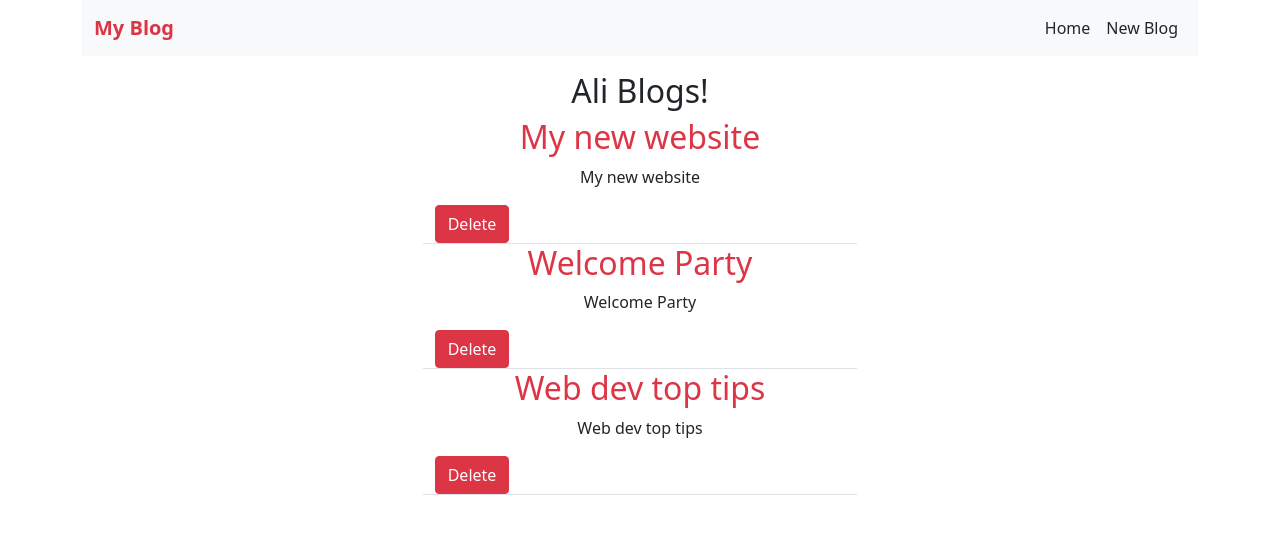
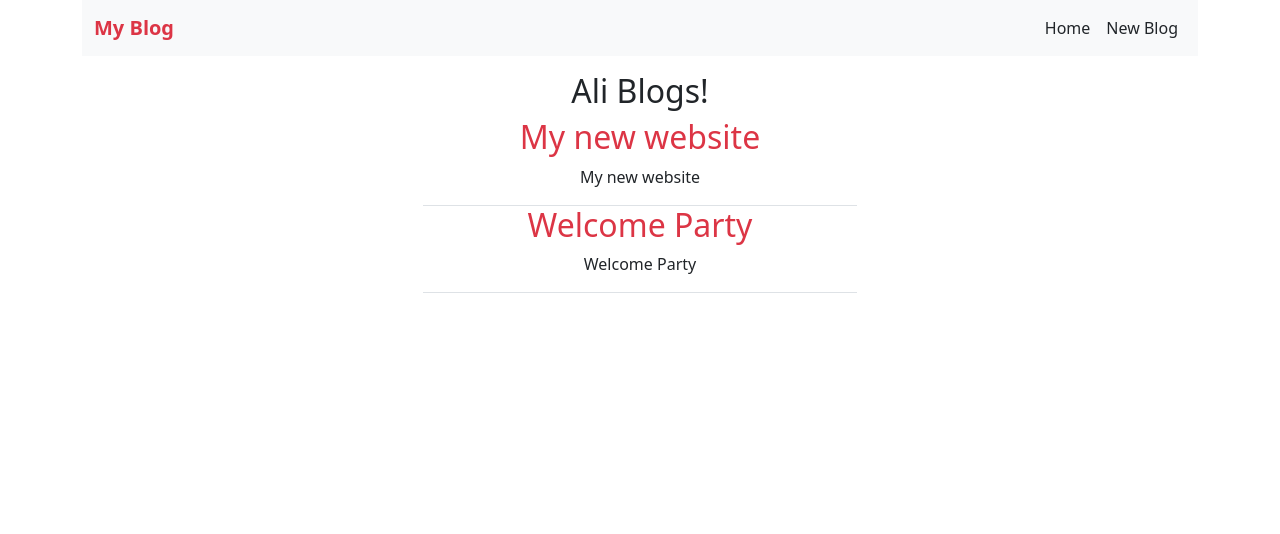
Before and after one commit to chikram/blog, a React (Create React App) app: page / in a window 1280 px wide. Shown: the top 534 px of the page. Built offline with nearby package versions, Linux system fonts and the light colour scheme; data requests are answered from the project's data file.

Commit message:
fetching data

```diff
--- a/src/component/BlogList.js
+++ b/src/component/BlogList.js
@@ -1,5 +1,5 @@
 //prob and title both are probs
-function BlogList({ prob, title, handleDelete }) {
+function BlogList({ prob, title }) {
     return (
         <>
             <div className="containe my-3">
@@ -9,7 +9,6 @@
                         <div className="col-lg-4 col-sm-6 col-10 mx-auto thumbnail border border-buttom-1 border-top-0 border-start-0 border-end-0">
                             <h2 className="text-danger text-center">{blog.title}</h2>
                             <p className="text-center">{blog.title}</p>
-                            <button type="button" class="btn btn-danger" onClick={() => handleDelete(blog.id)}>Delete</button>
                         </div>
                     </div>
                 ))}
--- a/src/component/Home.js
+++ b/src/component/Home.js
@@ -2,27 +2,25 @@
 import BlogList from "./BlogList";
 import NavBar from "./NavBar"
 function Home() {
-    const [blogs, setBlogs] = useState([
-        { title: "My new website", author: "Ikram", id: 1 },
-        { title: "Welcome Party", author: "Saeed", id: 2 },
-        { title: "Web dev top tips", author: "Ikram", id: 3 },
-    ]);
-    const handleDelete = (id) => {
-        const newBlogs = blogs.filter(blog => blog.id !== id)
-        setBlogs(newBlogs)
-    }
+    const [blogs, setBlogs] = useState(null);
     useEffect(() => {
-        alert("use effect run")
+        fetch('http://localhost:8000/blogs')
+            .then(res => {
+                return res.json();
+            })
+            .then(data => {
+                setBlogs(data);
+            });
 
     }, [])
-    /* as we pass dependency empty array. So only when page render useeffect will run*/
+
 
     return (
         <>
             <div className="container mx-30">
                 <NavBar />
             </div>
-            <BlogList prob={blogs} title="Ali Blogs!" handleDelete={handleDelete} />
+            {blogs && <BlogList prob={blogs} title="Ali Blogs!" />}
 
         </>
 
```
